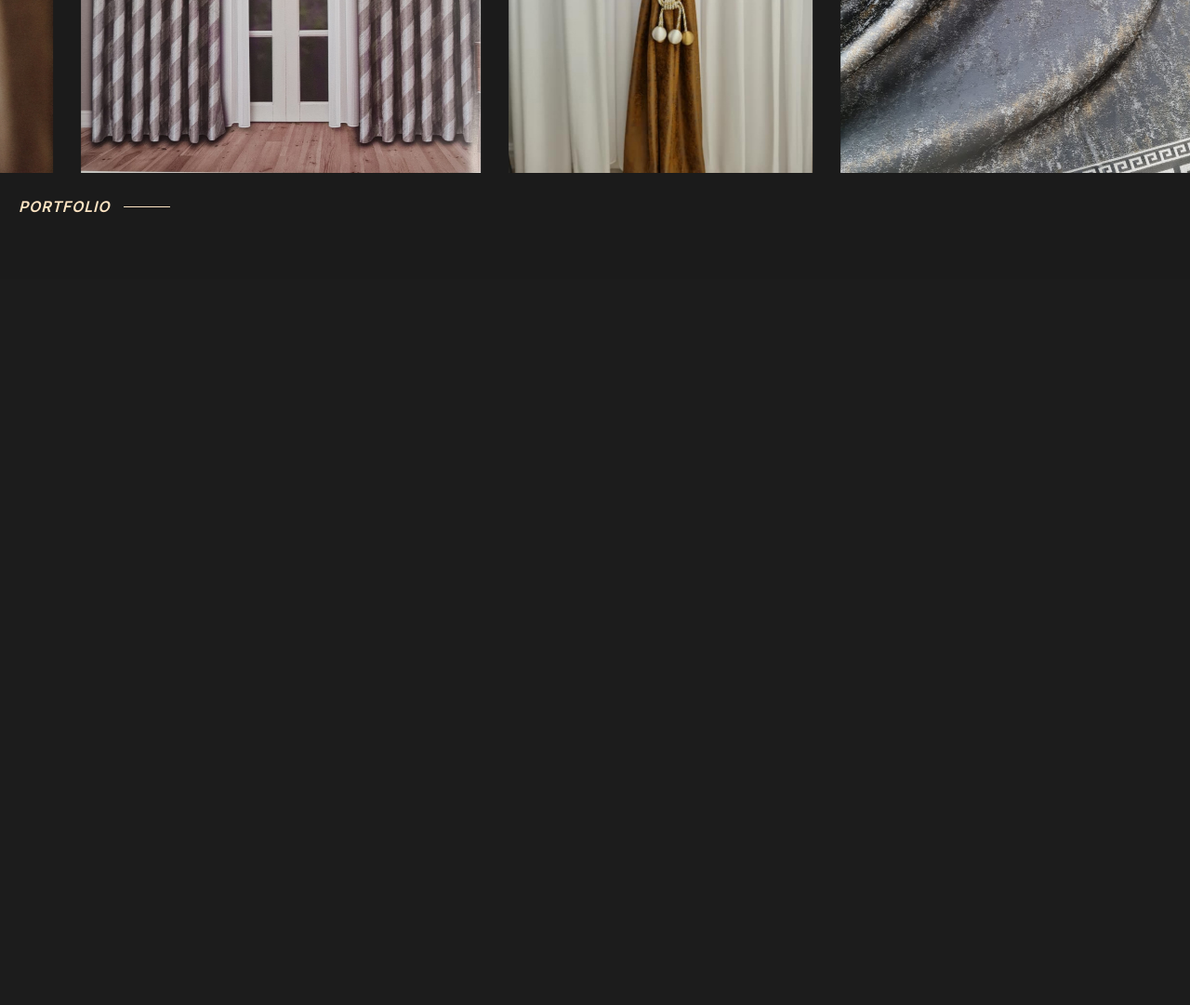
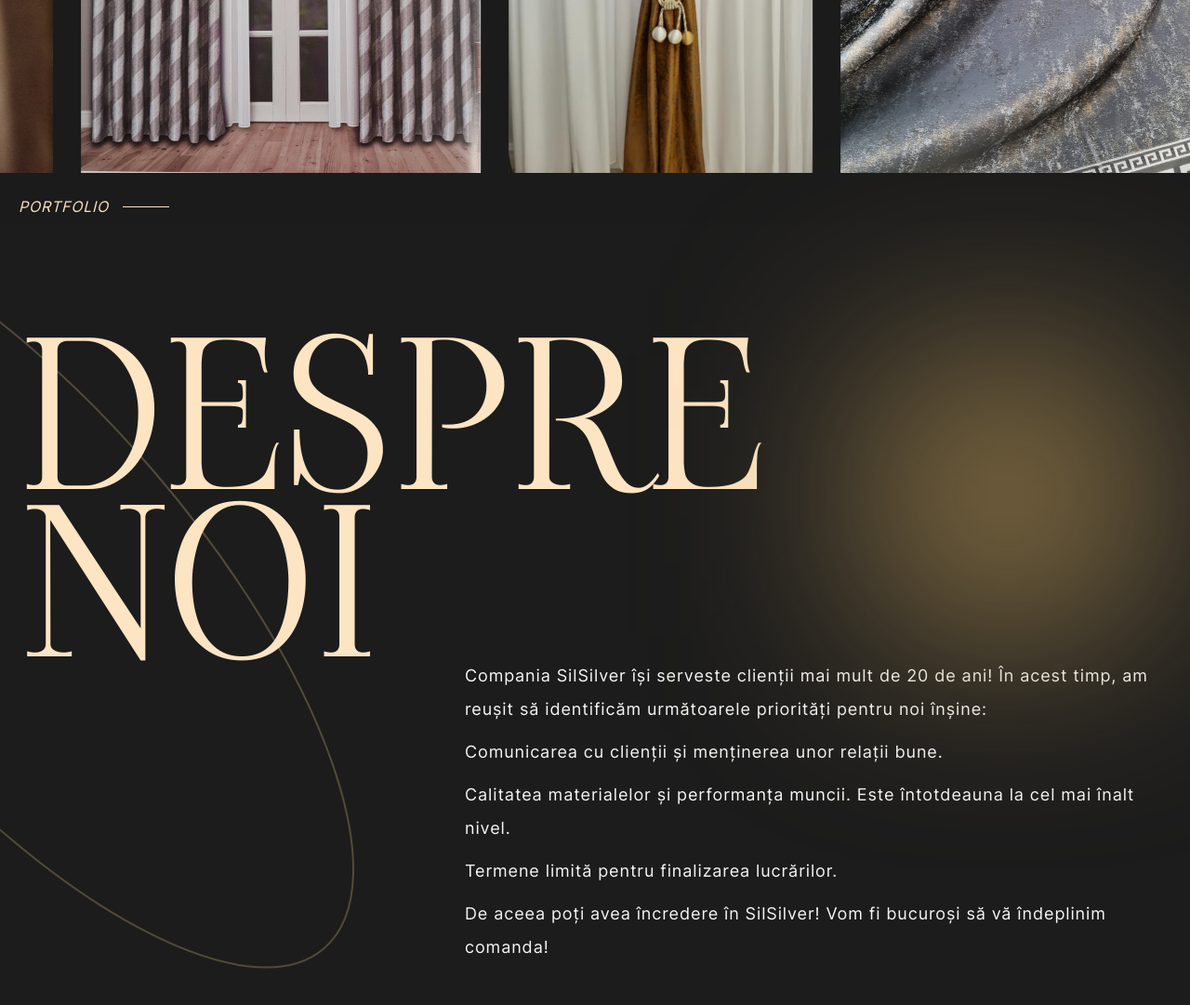
Before and after one commit to colocolov/silsilver, a website: page silsilver/index.html in a window 1280 px wide. Shown: the part 1109-2190 px from the top of the page at 93% size. Before the commit the page ends 1409 px from the top, so only its background shows below. Drawn offline with Linux system fonts and the light colour scheme.

Commit message:
add section about

```diff
--- a/#src/sass/_fonts.sass
+++ b/#src/sass/_fonts.sass
@@ -1,3 +1,4 @@
+@include font-face("Inter", "Inter-Regular", 400)
 @include font-face("Inter", "Inter-SemiBold", 600)
 @include font-face("Viaoda", "ViaodaLibre-Regular", 400)
 
--- /dev/null
+++ b/#src/sass/components/_about.sass
@@ -0,0 +1,47 @@
+.about
+  position: relative
+  padding-top: 100px
+  padding-bottom: 340px
+  &::after
+    position: absolute
+    content: ''
+    top: 0
+    left: 0
+    width: 100%
+    height: 100%
+    z-index: -1
+    background-image: url('../images/bg/about-ellipse.svg')
+    background-size: 959px 1028px
+    background-repeat: no-repeat
+    background-position: -307px -119px
+  &__title
+    position: relative
+    display: flex
+    flex-direction: column
+    &::before
+      position: absolute
+      content: ''
+      top: 42px
+      right: 28px
+      width: 300px
+      height: 300px
+      background: rgba($gold, 0.7)
+      z-index: 1
+      // background-size: 406px 406px
+      // background-position: 810px -35px
+      filter: blur(110px)
+    &-second
+      line-height: 1
+      margin-top: -40px
+      margin-left: 7px
+  &__descr
+    width: 760px
+    // display: flex
+    // align-self: flex-end
+    margin-left: auto
+    font-weight: 400
+    letter-spacing: 0.05em
+    color: $grey
+    margin-top: -31px
+    p
+      margin-bottom: 10px
--- a/#src/sass/components/_first.sass
+++ b/#src/sass/components/_first.sass
@@ -1,6 +1,6 @@
 .first
   position: relative
-  padding-bottom: 60px
+  // padding-bottom: 60px
   padding-top: 41px
   &::after
     position: absolute
--- a/#src/sass/style.sass
+++ b/#src/sass/style.sass
@@ -17,6 +17,8 @@
 @import 'components/first'
 @import 'components/main-slider'
 
+@import 'components/about'
+
 // подключение стилей подвала
 @import 'components/footer'
 // подключение стилей для аккордеона
--- a/silsilver/index.html
+++ b/silsilver/index.html
@@ -1,11 +1,10 @@
 <!DOCTYPE html>
-<html lang="en">
+<html lang="ro">
   <head>
   <meta charset="UTF-8" />
   <meta http-equiv="X-UA-Compatible" content="IE=edge" />
   <meta name="viewport" content="width=device-width, initial-scale=1.0" />
   <meta name="theme-color" content="#111111" />
-  <!-- <link rel="stylesheet" href="css/adv.css" /> -->
   <link rel="stylesheet" href="css/swiper-bundle.min.css" />
   <link rel="stylesheet" href="css/style.css" />
   <!-- подключение favicon -->
@@ -15,7 +14,7 @@
     sizes="32x32"
     href="resources/favicon.png"
   />
-  <title>Главная</title>
+  <title>SILSILVER Draperii</title>
 </head>
 
   <body>
@@ -25,11 +24,17 @@
     <div class="header__menu menu">
       <nav class="menu__body">
         <ul class="menu__list">
-          <li class="menu__item"><a class="menu__link" href="">Portfolio</a></li>
-          <li class="menu__item"><a class="menu__link" href="">Despre noi</a></li>
-          <li class="menu__item"><a class="menu__link" href="">Avantajele</a></li>
+          <li class="menu__item">
+            <a class="menu__link" href="">Portfolio</a>
+          </li>
+          <li class="menu__item">
+            <a class="menu__link" href="">Despre noi</a>
+          </li>
+          <li class="menu__item">
+            <a class="menu__link" href="">Avantajele</a>
+          </li>
           <li class="menu__item"><a class="menu__link" href="">Contacte</a></li>
-        </li>
+        </ul>
       </nav>
       <button type="button" class="menu__icon">
         <span></span>
@@ -41,7 +46,8 @@
 </header>
 
 
-      <main class="main"><section class="first">
+      <main class="main">
+        <section class="first">
   <div class="container">
     <h1 class="heading first__title">
       SILSILVER <span class="first__title-second">DRAPERII</span
@@ -90,7 +96,32 @@
     <span class="first__subtitle">portfolio</span>
   </div>
 </section>
-</main>
+ <section class="about">
+  <div class="container">
+    <h2 class="heading about__title">
+      DESPRE
+      <span class="about__title-second">NOI</span>
+    </h2>
+    <div class="about__descr">
+      <p>
+        Compania SilSilver își serveste clienții mai mult de 20 de ani! În acest
+        timp, am reușit să identificăm următoarele priorități pentru noi înșine:
+      </p>
+      <p>Comunicarea cu clienții și menținerea unor relații bune.</p>
+      <p>
+        Calitatea materialelor și performanța muncii. Este întotdeauna la cel
+        mai înalt nivel.
+      </p>
+      <p>Termene limită pentru finalizarea lucrărilor.</p>
+      <p>
+        De aceea poți avea încredere în SilSilver! Vom fi bucuroși să vă
+        îndeplinim comanda!
+      </p>
+    </div>
+  </div>
+</section>
+
+      </main>
       <footer class="footer">
   <div class="container"></div>
 </footer>
@@ -98,9 +129,8 @@
     </div>
 
     <!-- подключение скриптов -->
-    <!-- <script defer src="js/libs.js"></script> -->
-    <script src="js/vendor/jquery-3.5.1.min.js"></script>
-    <script src="js/vendor/swiper-bundle.min.js"></script>
+    <script defer src="js/vendor/jquery-3.5.1.min.js"></script>
+    <script defer src="js/vendor/swiper-bundle.min.js"></script>
     <script defer src="js/main.min.js"></script>
   </body>
 </html>
```
Also changed, not shown: #src/html/_about.html (added, +24 -0 lines), #src/html/head.html (+0 -1 lines), #src/html/header.html (+10 -4 lines), #src/index.html (+7 -6 lines), #src/fonts/Inter-Regular.ttf (added), #src/images/bg/about-ellipse.svg (added), silsilver/css/style.css, silsilver/fonts/Inter-Regular.woff2 (added), silsilver/images/bg/about-ellipse.svg (added), 1 other file.
